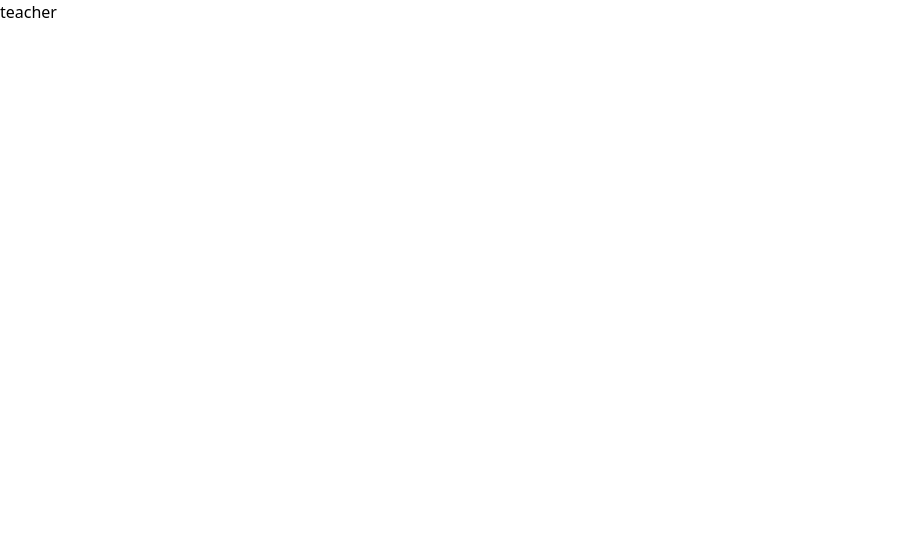
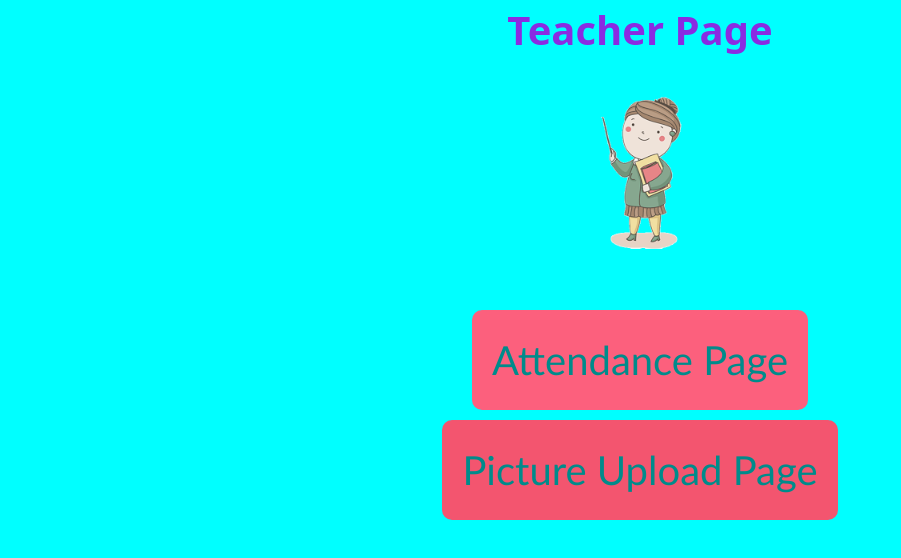
Before and after one commit to rishabh-4s/Smart-Attendence, a Next.js app: page /teacher in a window 1280 px wide. Shown: the top 558 px of the page, without its empty margins (0-901 px from the left). Built offline with nearby package versions, Linux system fonts and the light colour scheme.

Commit message:
commit 9

```diff
--- a/pages/index.js
+++ b/pages/index.js
@@ -9,9 +9,7 @@ export default function Home() {
         <meta name="description" content="This is how we do it." />
         <link rel="icon" href="/icons8-immigration-64.png" />
       </Head>
-
       <div className="total__bg">
-
         <div className="index__links">
           <Link href="/checkattendance">
             <button className="button1">Attendance Page</button>
--- a/pages/teacher.js
+++ b/pages/teacher.js
@@ -1,9 +1,25 @@
-import React from 'react'
-
+import React from "react";
+import Head from "next/head";
+import Link from "next/link";
 function teacher() {
   return (
-    <div>teacher</div>
-  )
+    <div className="teach">
+      <Head>
+        <title>Teacher page</title>
+      </Head>
+      <div className="titlename">Teacher Page</div>
+      <img className="teachimg" src="Teacherimg.webp" alt="teacher image" />
+      <div className="teacher">
+        <Link href="/checkattendance">
+          <button className="button3">Attendance Page</button>
+        </Link>
+
+        <Link href="/picupload">
+          <button className="button4">Picture Upload Page</button>
+        </Link>
+      </div>
+    </div>
+  );
 }
 
-export default teacher
+export default teacher;
--- a/styles/globals.css
+++ b/styles/globals.css
@@ -112,3 +112,51 @@
   background-color: rgb(85, 85, 243);
   border-radius: 10px ;
 }
+.button3 {
+  font-family: "Gill Sans", "Gill Sans MT", Calibri, "Trebuchet MS", sans-serif ;
+  margin-top: 50px;
+  padding: 20px;
+  background-color: rgb(252, 96, 125);
+  border-radius: 10px ;
+}
+.button4 {
+  font-family :'Gill Sans', 'Gill Sans MT', Calibri, 'Trebuchet MS', sans-serif;
+  margin-top : 10px ;
+  padding: 20px;
+  background-color: rgb(243, 85, 111);
+  border-radius: 10px ;
+}
+.teacher {
+  background-color: aqua;
+  height: 30px;
+  display: flex;
+  flex-direction: column;
+  align-items: center;
+  font-size: 40px;
+  font-weight: 500 ;
+  margin-top: 0px;
+  color:darkcyan;
+  /* padding-top: 20px; */
+  /* float: inline-end; */
+  /* padding-top: 10vh ; */
+  /* vertical-align: middle; */
+}
+.titlename{
+  /* margin-top: 20px; */
+  color:blueviolet;
+  margin-bottom: 0px;
+  font-size: 40px;
+  font-weight: bolder;
+  text-align: center;
+}
+.teachimg {
+  margin: auto;
+  height: 200px;
+  width: 200px;
+}
+.teach {
+  background-color: aqua;
+
+  height: 100vh;
+  /* display: flex; */
+}
```
Also changed, not shown: public/Teacherimg.webp (added).
